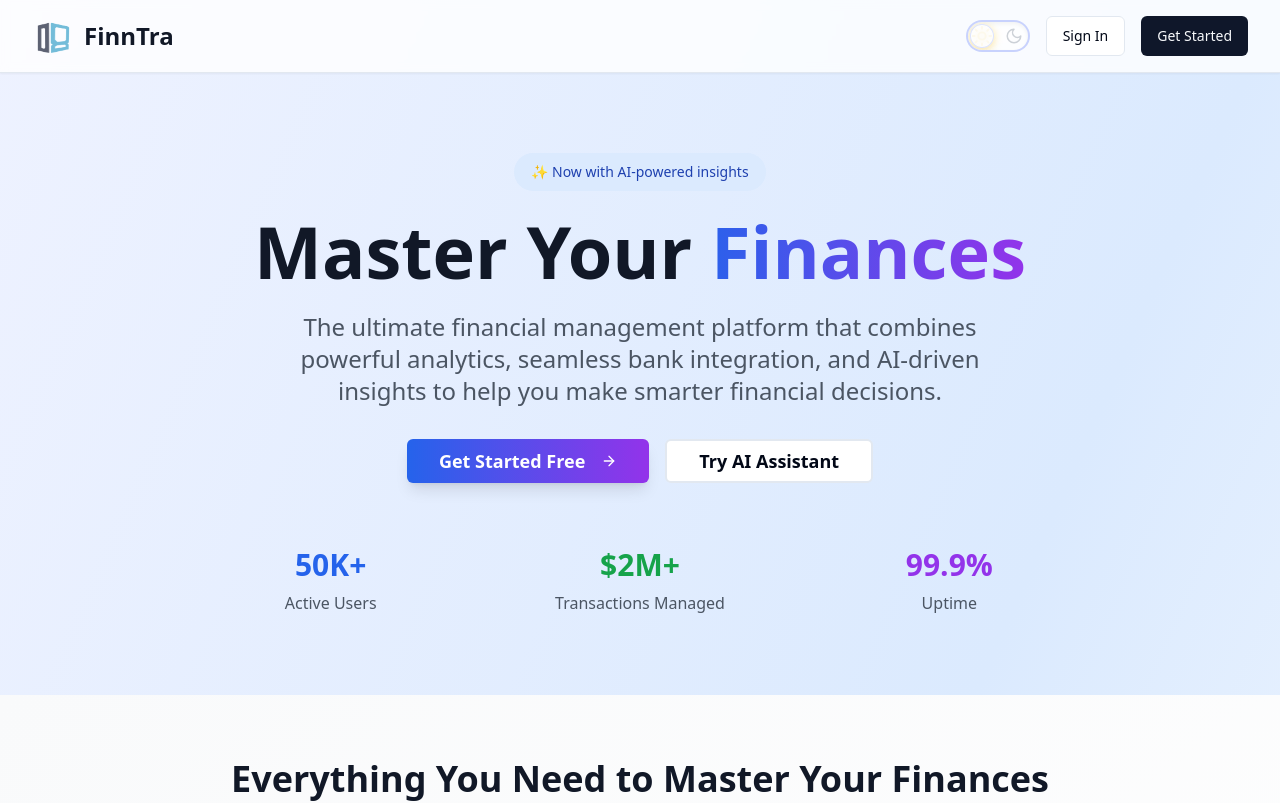
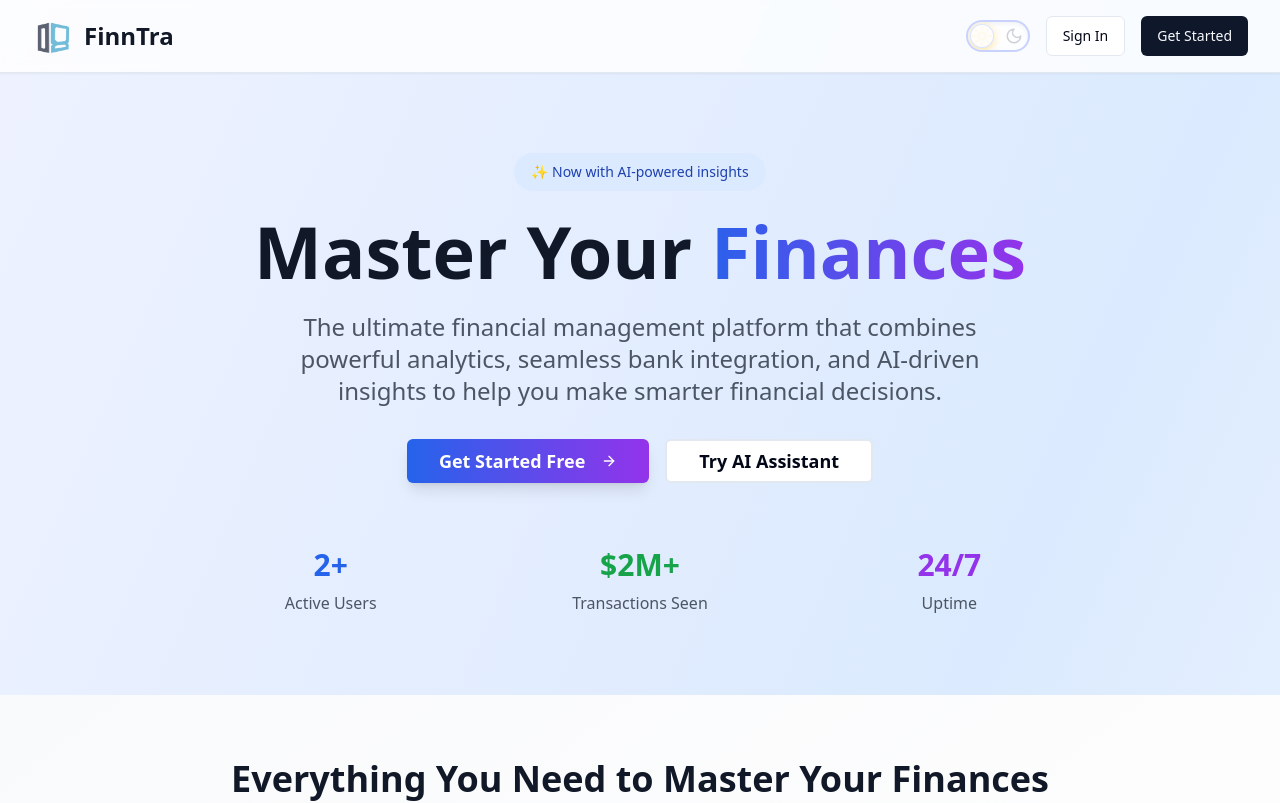
Before and after one commit to Zian-Surani/finntra-budget-bloom, a React (Vite) app: page / in a window 1280 px wide. Shown: the top 803 px of the page. Built offline with nearby package versions, Linux system fonts and the light colour scheme.

Commit message:
Visual edit in Lovable
Edited UI in Lovable

```diff
--- a/src/pages/Landing.tsx
+++ b/src/pages/Landing.tsx
@@ -80,15 +80,15 @@ const Landing = () => {
           {/* Quick Stats */}
           <div className="grid grid-cols-1 md:grid-cols-3 gap-8 max-w-4xl mx-auto">
             <div className="text-center">
-              <div className="text-3xl font-bold text-blue-600 mb-2">50K+</div>
+              <div className="text-3xl font-bold text-blue-600 mb-2">2+</div>
               <div className="text-gray-600 dark:text-gray-300">Active Users</div>
             </div>
             <div className="text-center">
               <div className="text-3xl font-bold text-green-600 mb-2">$2M+</div>
-              <div className="text-gray-600 dark:text-gray-300">Transactions Managed</div>
+              <div className="text-gray-600 dark:text-gray-300">Transactions Seen</div>
             </div>
             <div className="text-center">
-              <div className="text-3xl font-bold text-purple-600 mb-2">99.9%</div>
+              <div className="text-3xl font-bold text-purple-600 mb-2">24/7</div>
               <div className="text-gray-600 dark:text-gray-300">Uptime</div>
             </div>
           </div>
```
